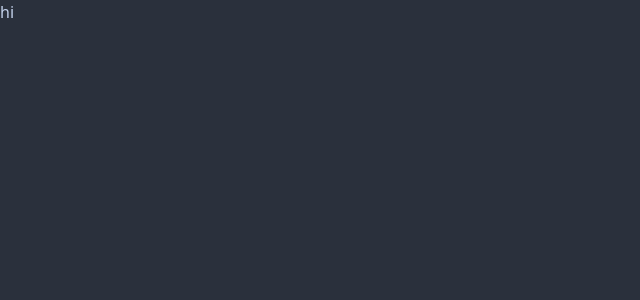
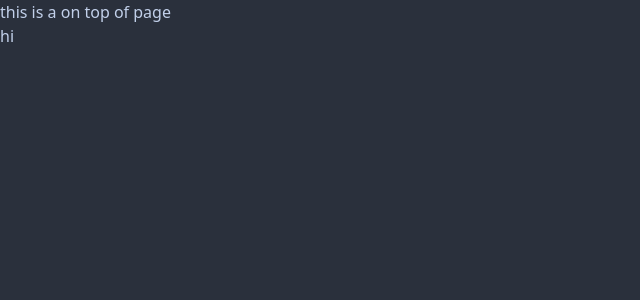
Before and after one commit to saman-taghavi/4zelei, a Nuxt app: page / in a window 1280 px wide. Shown: the top 300 px of the page, without its empty margins (0-640 px from the left). Built offline with nearby package versions, Linux system fonts and the light colour scheme.

Commit message:
ADD basic layout

```diff
--- /dev/null
+++ b/layouts/default.vue
@@ -0,0 +1,7 @@
+<template>
+  <div>
+    <div>this is a on top of page</div>
+    <nuxt-page></nuxt-page>
+
+  </div>
+</template>
```
